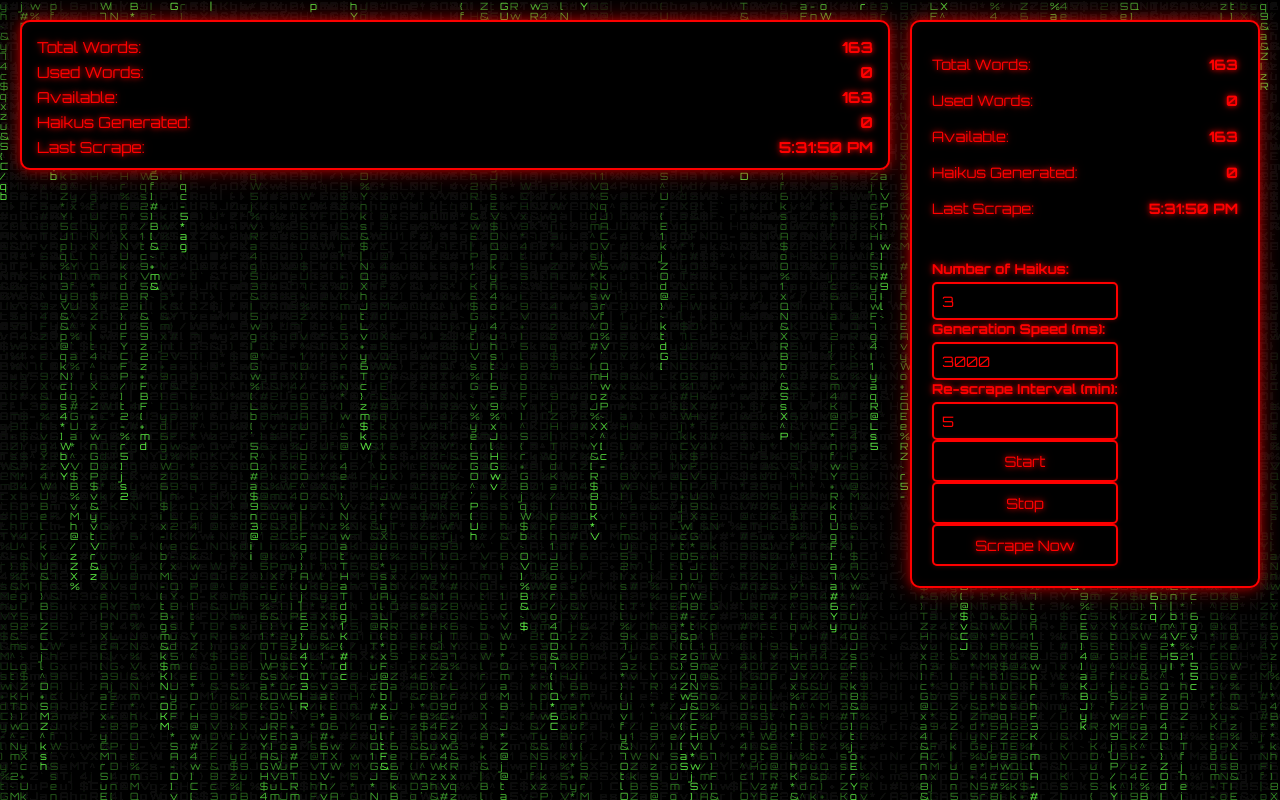
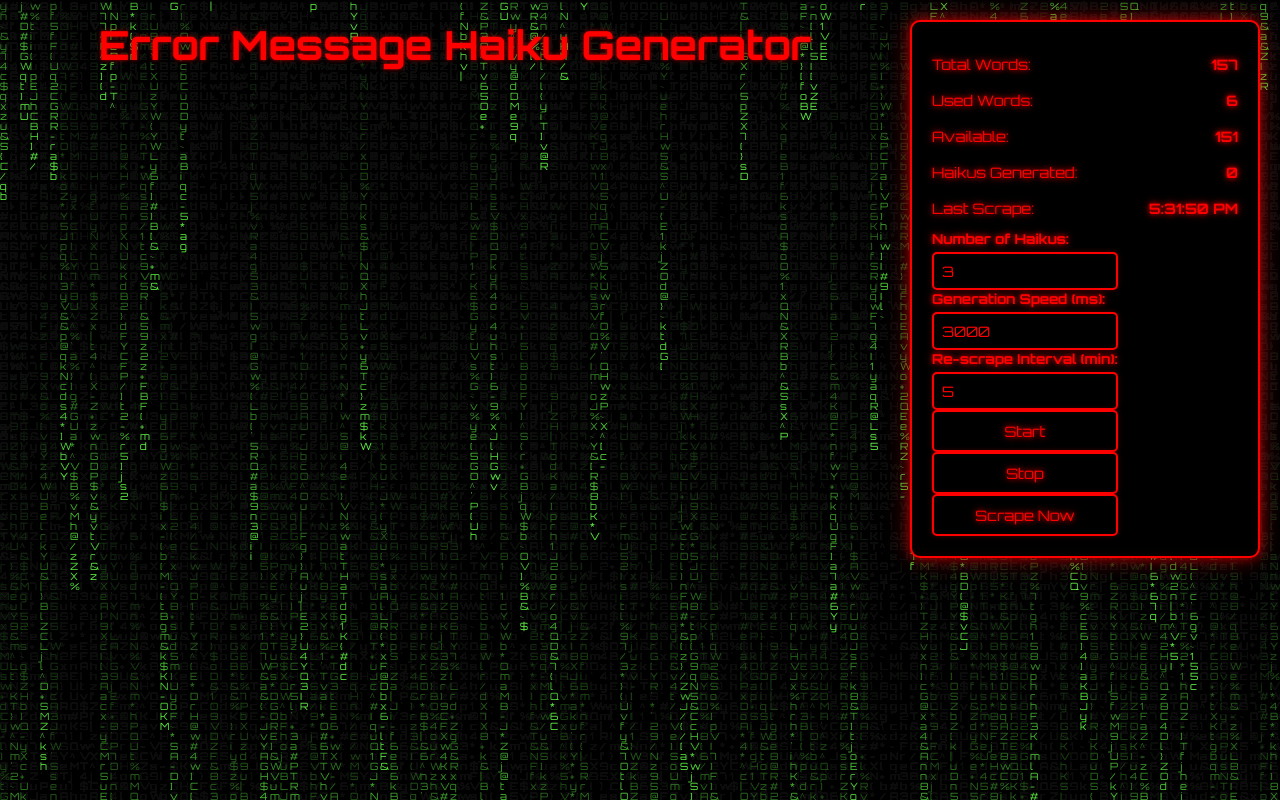
Before and after one commit to ruthlarsen/tech-haiku2, a Flask app: page / in a window 1280 px wide. Run offline with Flask 3, Linux system fonts and the light colour scheme.

Commit message:
Fix stats display: show in sidebar on desktop, main content on mobile only

```diff
--- a/templates/index.html
+++ b/templates/index.html
@@ -133,6 +133,24 @@
             text-shadow:
                 0 0 3px rgba(255, 0, 0, 0.5),
                 0 0 6px rgba(255, 0, 0, 0.3);
+        }
+
+        .desktop-title {
+            display: none;
+        }
+
+        .desktop-stats {
+            display: none;
+        }
+
+        @media (min-width: 768px) {
+            .desktop-title {
+                display: block;
+            }
+
+            .desktop-stats {
+                display: block;
+            }
         }
 
         @media (min-width: 768px) {
@@ -416,7 +434,6 @@
             margin-top: 0;
             padding-top: 0;
             width: 100%;
-            margin-bottom: 30px;
         }
 
         .main-panel .stats {
@@ -430,6 +447,14 @@
                 0 0 30px rgba(255, 0, 0, 0.2),
                 inset 0 0 10px rgba(255, 0, 0, 0.1);
             max-height: 150px;
+            display: block;
+            margin-bottom: 30px;
+        }
+
+        @media (min-width: 768px) {
+            .main-panel .stats {
+                display: none;
+            }
         }
 
         .stat-item {
@@ -519,13 +544,14 @@
 
     <div class="container">
         <div class="main-panel">
+            <h1 class="desktop-title">Error Message Haiku Generator</h1>
             <div class="stats" id="statsMain"></div>
 
             <div class="haiku-container" id="haikuContainer"></div>
         </div>
 
         <div class="sidebar">
-            <div class="stats" id="stats"></div>
+            <div class="stats desktop-stats" id="stats"></div>
             <div class="controls-sidebar">
                 <div class="control-group">
                     <label>Number of Haikus:</label>
```
